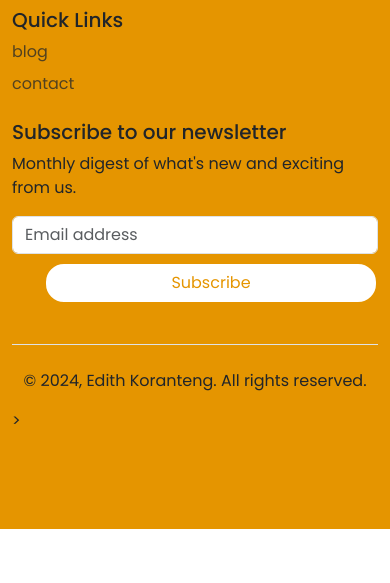
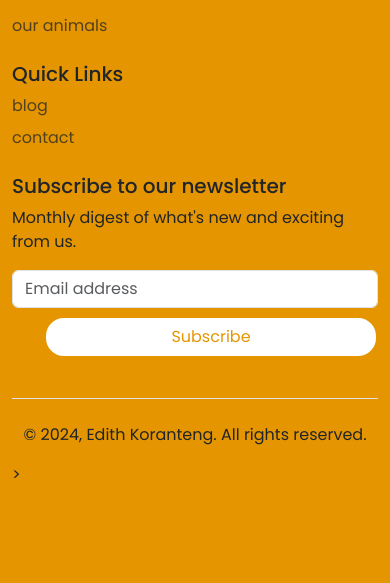
Before and after one commit to oppong-josephh/edith-s-pets, a plain HTML site: page index.html in a window 390 px wide. Shown: the part 7498-8081 px from the top of the page. Before the commit the page ends 8027 px from the top, so only its background shows below. Drawn offline with nearby package versions, Linux system fonts and the light colour scheme.

Commit message:
footer page updated

```diff
--- a/index.css
+++ b/index.css
@@ -370,10 +370,7 @@ button {
   .contact-faw{
     margin-left: -37px !important;
   }
-}
 
-
-@media screen and (max-width: 480px){
   .footer-paw1 {
     position: absolute;
     top: -6rem;
@@ -384,5 +381,12 @@ button {
   .main-footer {
     margin-top: 14rem;
   }
+}
 
+ /* Mobile screens for footer*/
+@media screen and (max-width: 480px){
+  footer .footer-row{
+  display: flex;
+  flex-direction: column;
+  }
 }
--- a/index.html
+++ b/index.html
@@ -531,7 +531,7 @@
     <div class="main-footer">
       <div class="container footer1">
         <footer class="py-5">
-          <div class="row">
+          <div class="row footer-row">
             <div class="col-6 col-md-2 mb-3 ">
               <!-- <div class="paw">
                 <img src="img/cat2.png" alt="" class="footer-paw1" />
```
